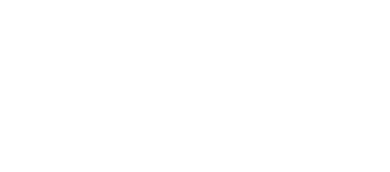
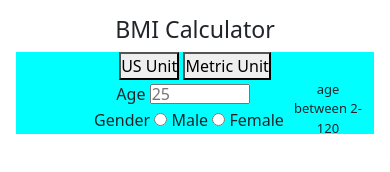
Before and after one commit to ANNDANTIES/BMI-Calculator, a plain HTML site: page index.html in a window 390 px wide. Drawn offline with nearby package versions, Linux system fonts and the light colour scheme.

Commit message:
gender unit type

```diff
--- a/index.html
+++ b/index.html
@@ -1,11 +1,51 @@
 <!DOCTYPE html>
 <html lang="en">
+
 <head>
     <meta charset="UTF-8">
     <meta name="viewport" content="width=device-width, initial-scale=1.0">
+    <!-- css -->
+     <link rel="stylesheet" href="./style.css">
+    <!-- Bootstrap -->
+    <link href="https://cdn.jsdelivr.net/npm/bootstrap@5.3.3/dist/css/bootstrap.min.css" rel="stylesheet"
+        integrity="sha384-QWTKZyjpPEjISv5WaRU9OFeRpok6YctnYmDr5pNlyT2bRjXh0JMhjY6hW+ALEwIH" crossorigin="anonymous">
     <title>BMI</title>
 </head>
+
 <body>
+    <div class="container text-center p-3">
+        <h3>BMI Calculator</h3>
+        <form class="forms">
+            <div class="text-center">
+                <div class="row">
+                    <div class="col">
+                        <button type="submit" id="us">US Unit</button>
+                        <button type="submit" id="metric">Metric Unit</button>
+                    </div>
+                    <div class="row ">
+                        <div class="age-row col">
+                            <label id="age">Age</label>
+                            <input class="age-box" type="text" id="age" placeholder="25">
+                            <p class="text-age">age between 2-120</p>
+                        </div>
+                    </div>
+                    <div class="row">
+                        <div class="col form-check">
+                            <label for="gender-male">Gender</label>
+                            <input type="radio" name="gender" id="gender-male" value="Male">
+                            <label for="gender-male">Male</label>
+                            <input type="radio" name="gender" id="gender-female" value="Female">
+                            <label for="gender-female">Female</label>
 
+                        </div>
+                    </div>
+                </div>
+            </div>
+        </form>
+    </div>
 </body>
+<script src="https://cdn.jsdelivr.net/npm/bootstrap@5.3.3/dist/js/bootstrap.bundle.min.js"
+    integrity="sha384-YvpcrYf0tY3lHB60NNkmXc5s9fDVZLESaAA55NDzOxhy9GkcIdslK1eN7N6jIeHz"
+    crossorigin="anonymous"></script>
+
 </html>
--- a/style.css
+++ b/style.css
@@ -0,0 +1,58 @@
+*{
+    margin:0;
+    padding: 0;
+}
+.age-row{
+    position: relative;
+}
+.text-age{
+    position: absolute;
+    float: right;
+    top:0;
+    left:790px;
+}
+form{
+    background-color: aqua;
+}
+@media screen and (max-width: 480px) {
+
+    .age-row{
+        padding: 2px;
+    }
+    .text-age {
+        position: absolute;
+        top: 0;
+        left: 300px;
+        font-size: small;
+        margin-left: -10px;
+    }
+    .age-box{
+        width: 100px; /* Set the width */
+        height: 20px; /* Set the height */
+        box-sizing: border-box;
+
+    }
+}
+
+@media screen and (min-width: 481px) and (max-width: 720px) {
+    .text-age {
+        position: absolute;
+        top: 0;
+        left: 30px;
+        font-size: small;
+    }
+    .age-row{
+        padding: 4px;
+    }
+}
+@media screen and (min-width: 721px) and (max-width: 1200px) {
+    .text-age {
+        position: absolute;
+        top: 0;
+        left: 460px;
+        font-size: small;
+    }
+    .age-row{
+        padding: 4px;
+    }
+}
```
